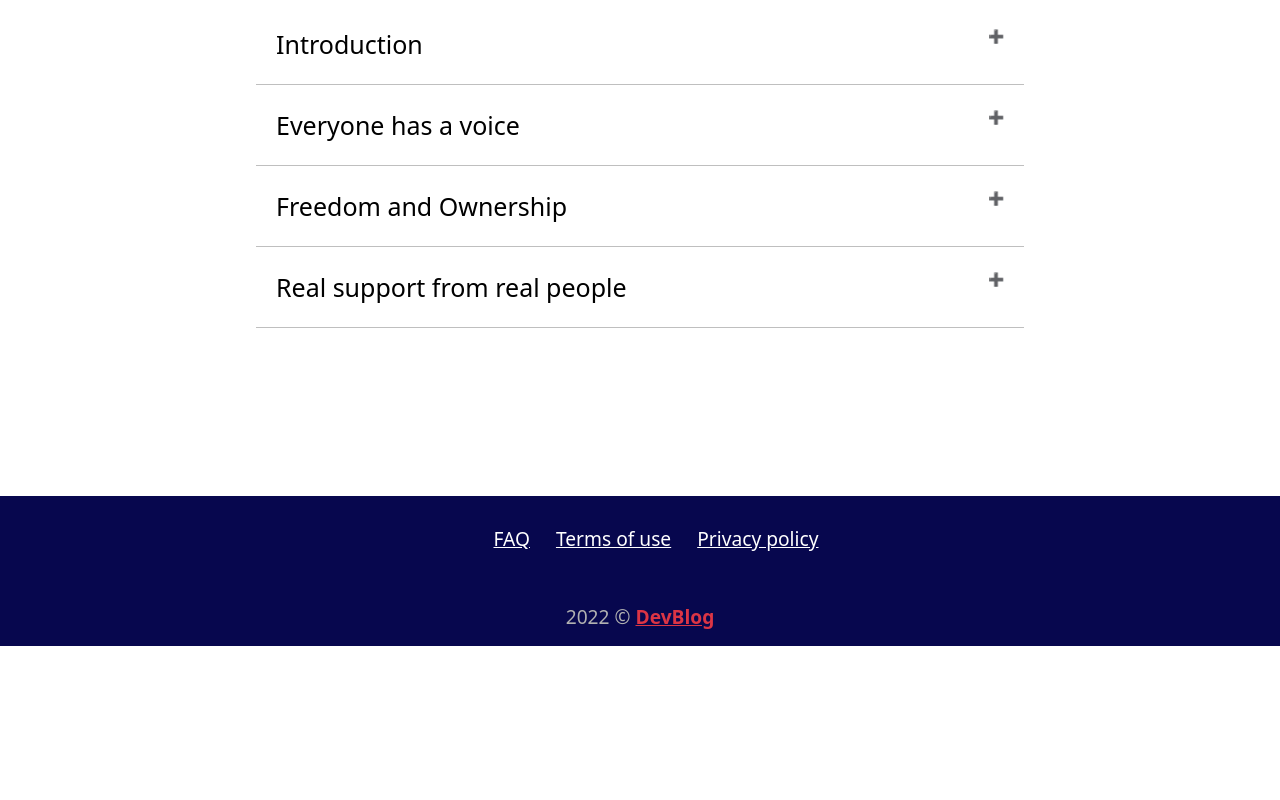
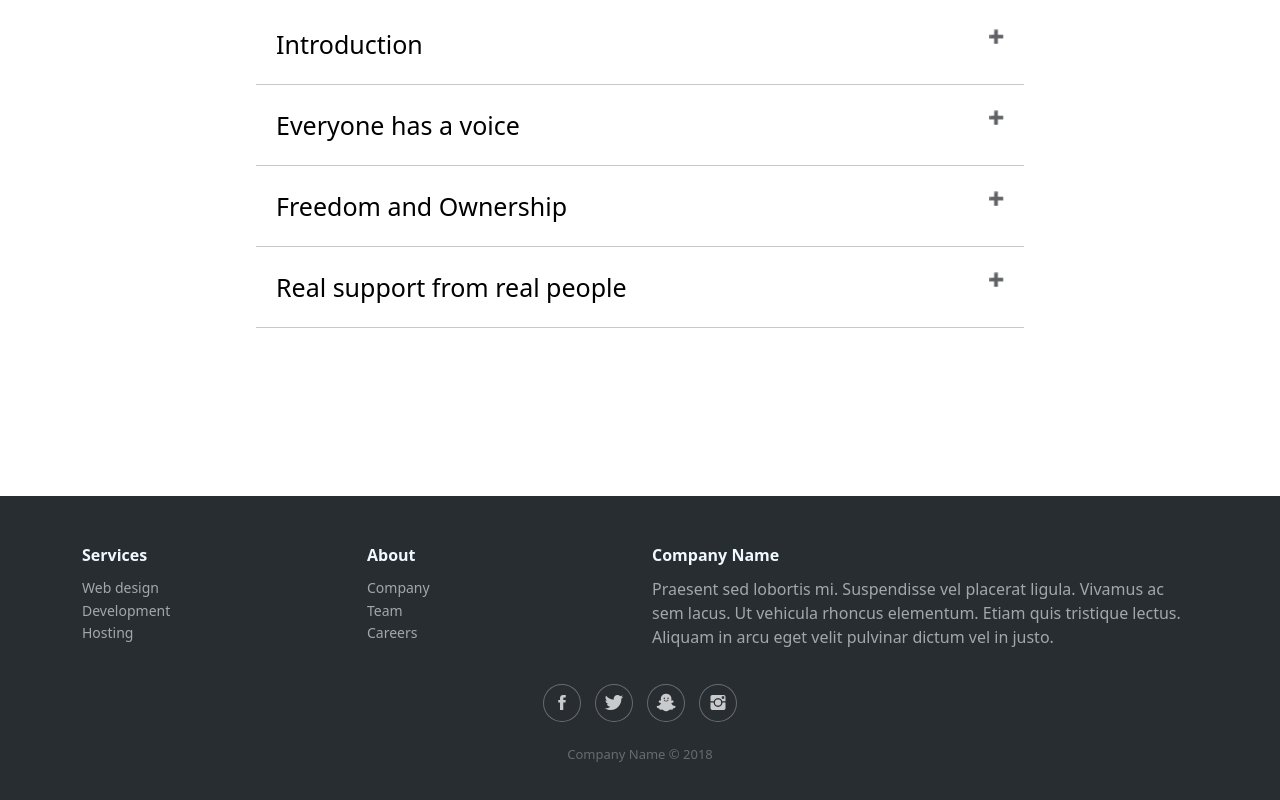
Before and after one commit to jineshnagori/DevBlog, a plain HTML site: page about.html in a window 1280 px wide. Shown: the part 720-1520 px from the top of the page. Before the commit the page ends 1366 px from the top, so only its background shows below. Drawn offline with nearby package versions, Linux system fonts and the light colour scheme; a web font is replaced by a local one.

Commit message:
Updates the nav & footer of about.html

```diff
--- a/about.css
+++ b/about.css
@@ -1,7 +1,3 @@
-*{
-    color: black;
-}
-
 .faq-heading {
   border-bottom: #fff;
 }
@@ -10,7 +6,7 @@
   display: flex;
   justify-content: center;
   flex-direction: column;
-    margin-top: -20px ;
+  margin-top: -20px;
 }
 
 .hr-line {
@@ -60,7 +56,7 @@
 }
 
 .faq-page:after {
-    content: "\02795";
+  content: '\02795';
   /* Unicode character for "plus" sign (+) */
   font-size: 13px;
   color: #eee;
--- a/about.html
+++ b/about.html
@@ -14,7 +14,7 @@
   </head>
 
   <body>
-    <nav class="navbar navbar-expand-lg navbar-light shadow-sm bg-light fixed-top" style = "height: 50px ; align-items: center; text-align: center;">
+    <nav class="navbar navbar-expand-lg navbar-light shadow-sm bg-light fixed-top">
         <div class="container"> <a class="navbar-brand d-flex align-items-center" href="#">
 
                 <span class="ml-3 font-weight-bold">DevBlog</apan>
@@ -59,7 +59,6 @@
     <main>
         <br><br><br>
       <section class="hero">
-
         <div class="hero-text">
           <h2 style = "font-size: 50px ;"    class="text-big">DevBlog/About Us </h2>
           <p class="text-small" style = "color: black ;">
@@ -132,22 +131,44 @@
     <br /><br /><br /><br /><br />
     <br />
     <br />
-    <footer>
-      <div class="footer-container">
-        <ul class="footer-container-links">
-          <li>
-            <a href="#">FAQ</a>
-          </li>
-          <li><a href="#"> Terms of use </a></li>
-          <li>
-            <a href="#">Privacy policy</a>
-          </li>
-        </ul>
-        <div class="copyright">2022 © <a href="/">DevBlog</a></div>
-      </div>
-    </footer>
+    <!-- Footer -->
+    <div class="footer-dark">
+      <footer>
+          <div class="container">
+              <div class="row">
+                  <div class="col-sm-6 col-md-3 item">
+                      <h3>Services</h3>
+                      <ul>
+                          <li><a href="#">Web design</a></li>
+                          <li><a href="#">Development</a></li>
+                          <li><a href="#">Hosting</a></li>
+                      </ul>
+                  </div>
+                  <div class="col-sm-6 col-md-3 item">
+                      <h3>About</h3>
+                      <ul>
+                          <li><a href="#">Company</a></li>
+                          <li><a href="#">Team</a></li>
+                          <li><a href="#">Careers</a></li>
+                      </ul>
+                  </div>
+                  <div class="col-md-6 item text">
+                      <h3>Company Name</h3>
+                      <p>Praesent sed lobortis mi. Suspendisse vel placerat ligula. Vivamus ac sem lacus. Ut vehicula
+                          rhoncus elementum. Etiam quis tristique lectus. Aliquam in arcu eget velit pulvinar dictum
+                          vel in justo.</p>
+                  </div>
+                  <div class="col item social"><a href="#"><i class="icon ion-social-facebook"></i></a><a href="#"><i
+                              class="icon ion-social-twitter"></i></a><a href="#"><i
+                              class="icon ion-social-snapchat"></i></a><a href="#"><i
+                              class="icon ion-social-instagram"></i></a></div>
+              </div>
+              <p class="copyright">Company Name © 2018</p>
+          </div>
+      </footer>
+  </div>
+</body>
     <script src="https://cdnjs.cloudflare.com/ajax/libs/jquery/3.6.0/jquery.min.js"></script>
 <script src="https://cdn.jsdelivr.net/npm/bootstrap@5.0.2/dist/js/bootstrap.bundle.min.js"></script>
     <script src="about.js"></script>
-  </body>
 </html>
--- a/main.css
+++ b/main.css
@@ -1,12 +1,12 @@
-@import url("https://fonts.googleapis.com/css2?family=Ubuntu+Mono:wght@400;700&family=Ubuntu:wght@500&display=swap");
+@import url('https://fonts.googleapis.com/css2?family=Ubuntu+Mono:wght@400;700&family=Ubuntu:wght@500&display=swap');
 :root {
   --neutral-100: #fff;
   --neutral-500: #b1b1b1;
   --black-100: #08080a;
   --black-500: #03111c;
   --pink-500: #dc3545;
-  --ubuntuMono: "Ubuntu Mono", monospace;
-  --ubuntu: "Ubuntu", sans-serif;
+  --ubuntuMono: 'Ubuntu Mono', monospace;
+  --ubuntu: 'Ubuntu', sans-serif;
 }
 
 *,
@@ -15,7 +15,6 @@
   box-sizing: border-box;
   margin: 0;
   padding: 0;
-  color: black;
 }
 
 html {
@@ -25,12 +24,10 @@ html {
 body {
   font-family: var(--ubuntuMono);
   background-color: #fff !important;
-
 }
 
 li {
   list-style: none;
-  padding: 5px;
   transition: 0.3s;
 }
 .navbar-links li:hover {
@@ -61,7 +58,7 @@ p {
   position: relative;
 }
 .logo h1::after {
-  content: "";
+  content: '';
   position: absolute;
   top: 50%;
   right: -0.5rem;
@@ -229,7 +226,7 @@ footer {
   margin-top: 0rem;
 }
 
-.footer-container {
+/* .footer-container {
   background-color: rgb(7, 7, 78);
   margin-inline: auto;
   padding-top: 10px;
@@ -262,7 +259,7 @@ footer {
 .copyright a {
   color: var(--pink-500);
   font-weight: 700;
-}
+} */
 
 @media (min-width: 610px) {
   .btn-register {
```
Lines whose indentation alone changed are shown as unchanged.
